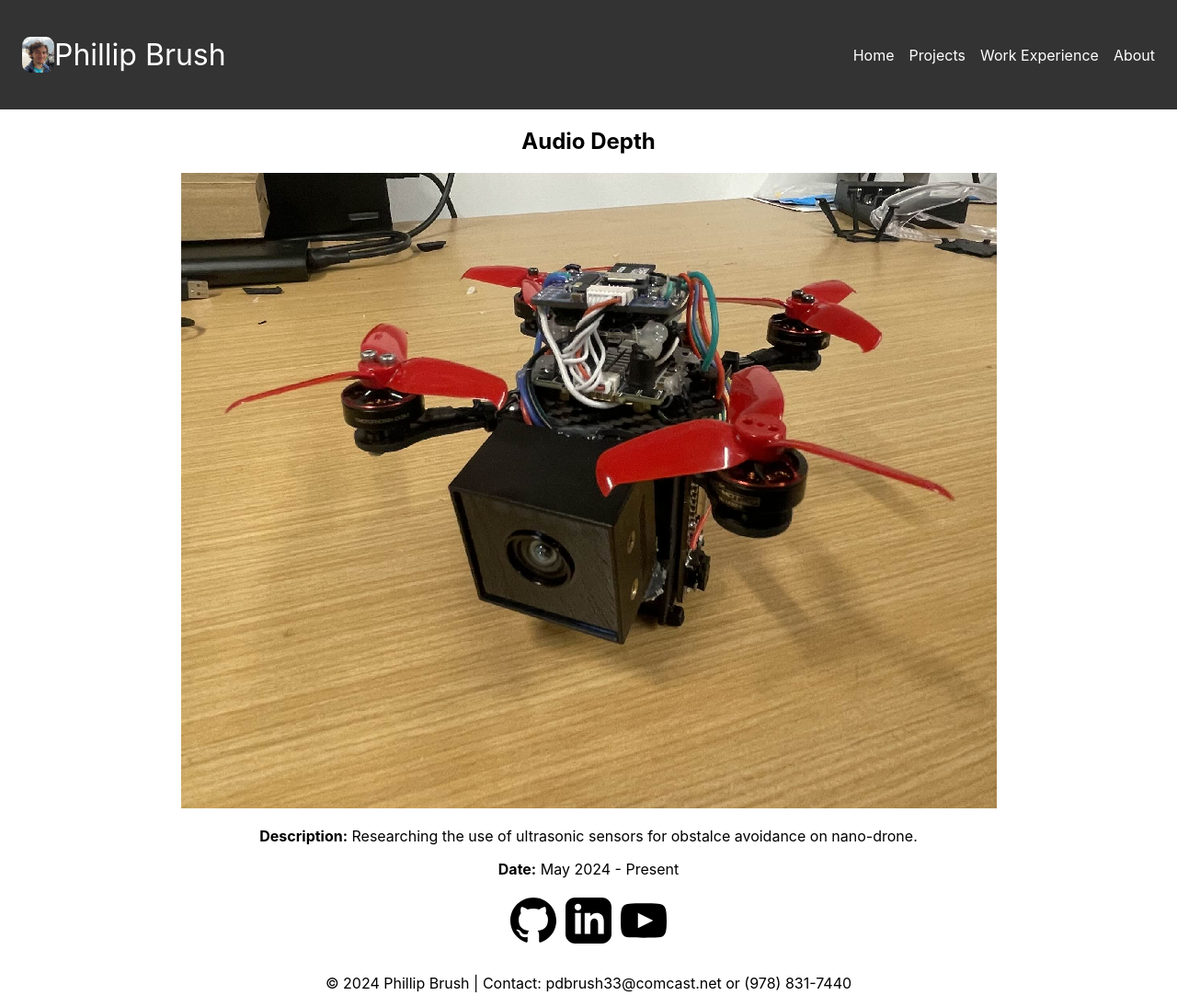
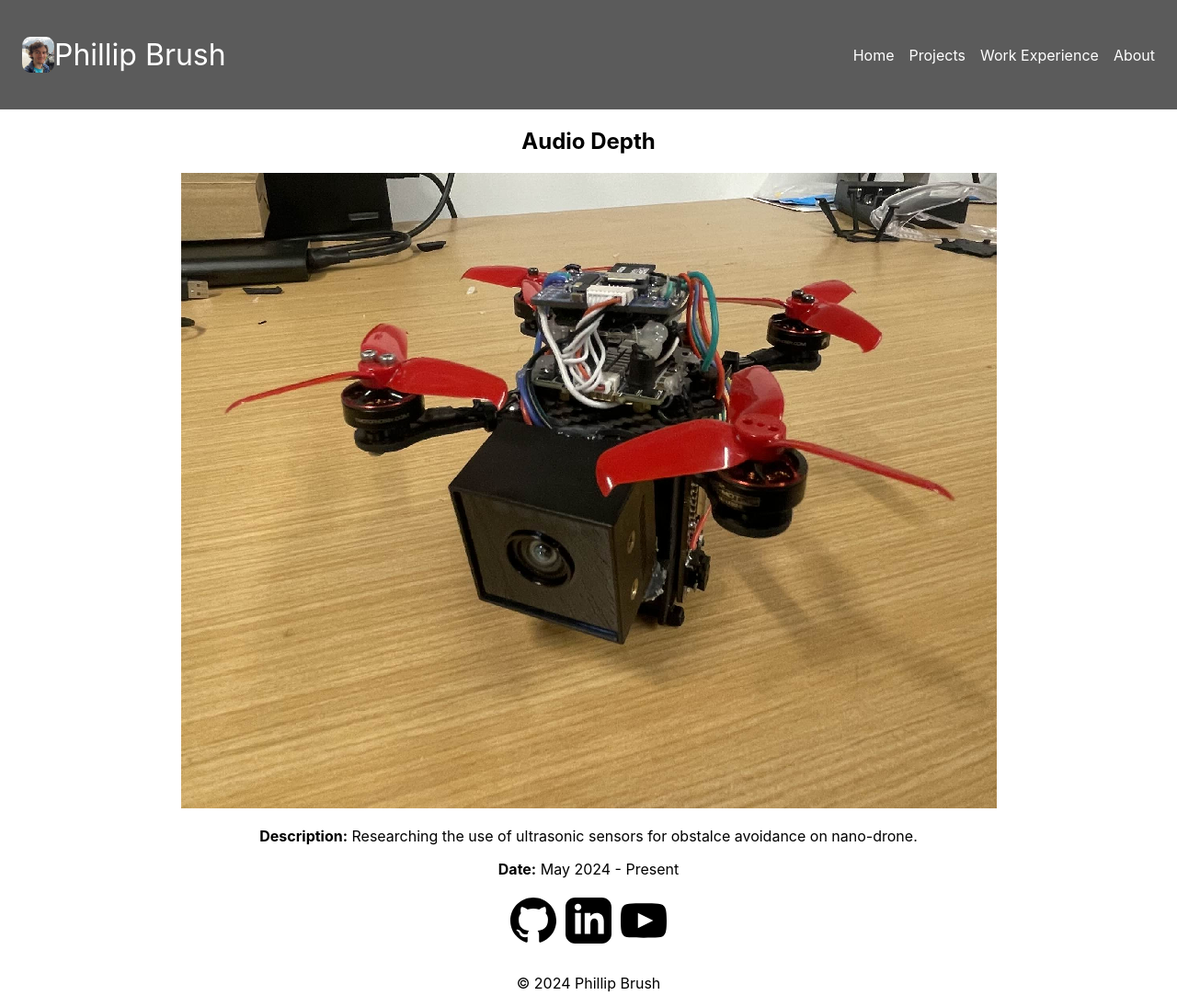
Before and after one commit to pbrush/website, a React (Create React App) app: page /#/projects/1 in a window 1280 px wide. Shown: the whole page at 92% size. Built offline with nearby package versions, Linux system fonts and the light colour scheme.

Commit message:
minor navbar updates

```diff
--- a/package.json
+++ b/package.json
@@ -12,6 +12,7 @@
     "react-ga": "^3.3.1",
     "react-router-dom": "^6.27.0",
     "react-scripts": "^5.0.1",
+    "react-vertical-timeline-component": "^3.5.3",
     "web-vitals": "^2.1.4"
   },
   "scripts": {
--- a/src/App.js
+++ b/src/App.js
@@ -59,7 +59,7 @@ function App() {
         </div>
         <div>
           <p>
-            &copy; 2024 Phillip Brush | Contact: pdbrush33@comcast.net or (978) 831-7440
+            &copy; 2024 Phillip Brush
             </p>
         </div>
     </div>
--- a/src/components/Home.css
+++ b/src/components/Home.css
@@ -21,7 +21,7 @@
   background-size: cover;
   background-position: center;
   background-repeat: no-repeat;
-  filter: blur(8px); /* Adjust the blur amount */
+  filter: blur(2px); /* Adjust the blur amount */
   opacity: 0.7; /* Adjust the transparency level */
   z-index: -1; /* Places it behind the content */
 }
@@ -38,7 +38,7 @@
 
 .landing-image {
   width: 300px;
-  border-radius: 25%;
+  border-radius: 15%;
   margin-bottom: 20px;
   height: auto;
 }
--- a/src/components/Navbar.css
+++ b/src/components/Navbar.css
@@ -12,9 +12,10 @@ body {
     justify-content: space-between;
     align-items: stretch;
     padding: 0 1rem;
-    background-color: #333;
+    background-color: #333333cc;
     color: #fff;
     gap: 1rem;
+    /* background-color: transparent;  */
   }
 
   .navbar a {
```
Also changed, not shown: src/components/Home.js (line endings or trailing spaces), 20 other files (tests, documents, lock files or other folders).
